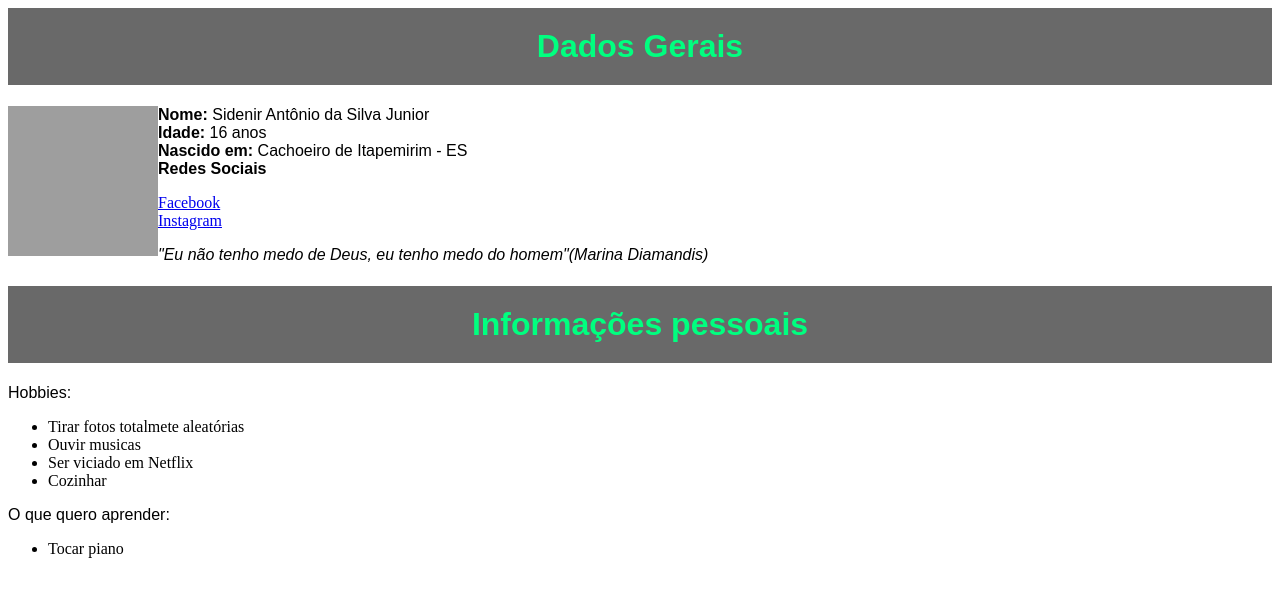
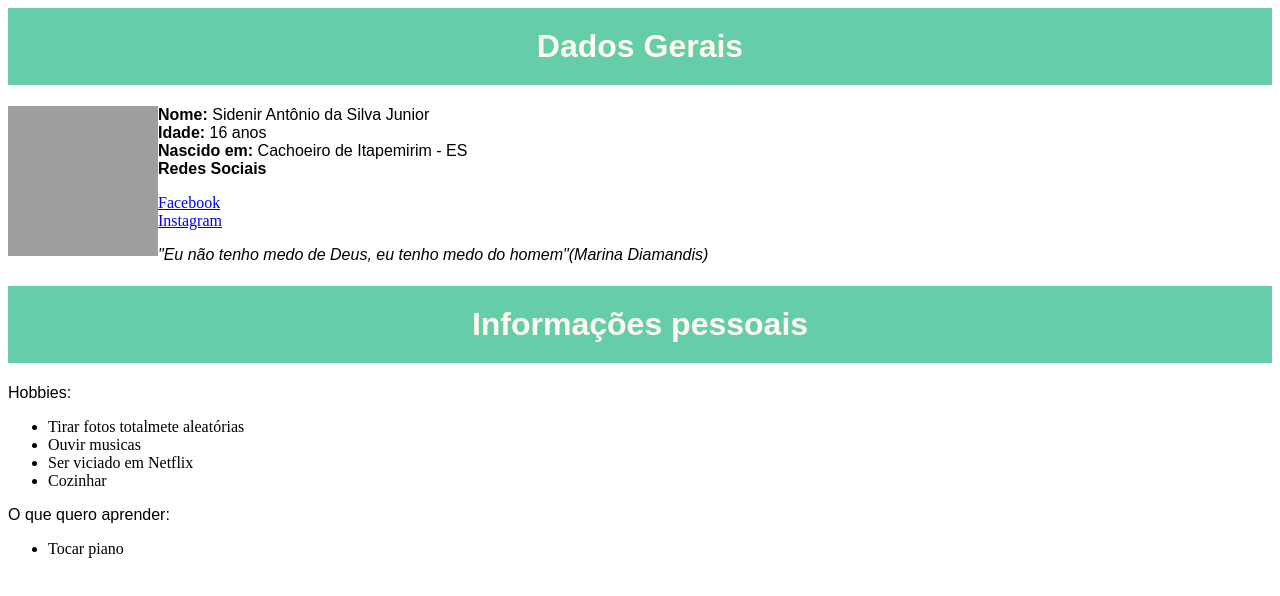
Before and after one commit to sidenirjunior/sidenirjunior.github.io, a plain HTML site: page index.html in a window 1280 px wide. Drawn offline with Linux system fonts and the light colour scheme; grey boxes are pictures that could not be loaded.

Commit message:
Update index.html

```diff
--- a/index.html
+++ b/index.html
@@ -3,8 +3,8 @@
   <head>
     <style>
   h1 {
-    color: #00FF7F;
-    background:#696969;
+    color: #FFFAF0;
+    background:#66CDAA;
     text-align: center;
     font-family: "Arial";
     padding:20px;
```
